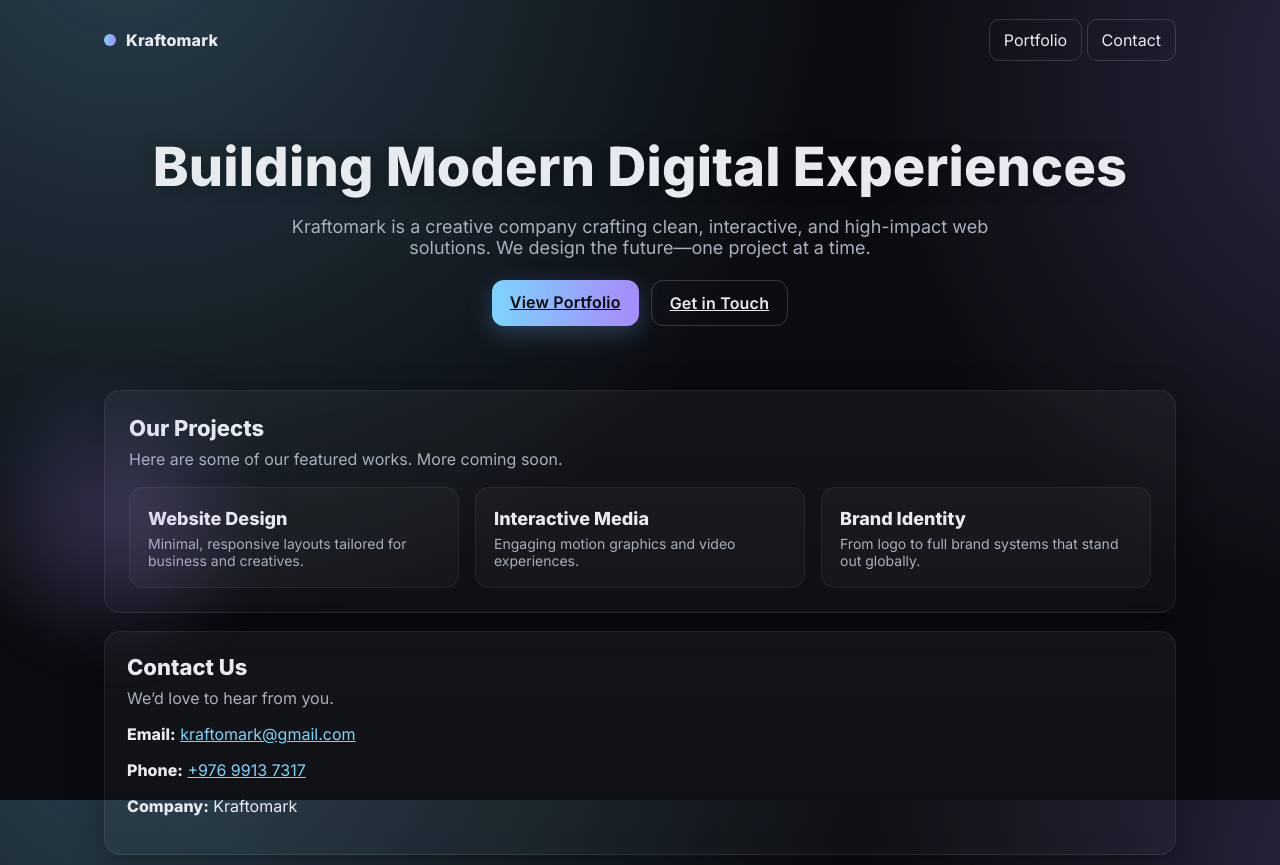
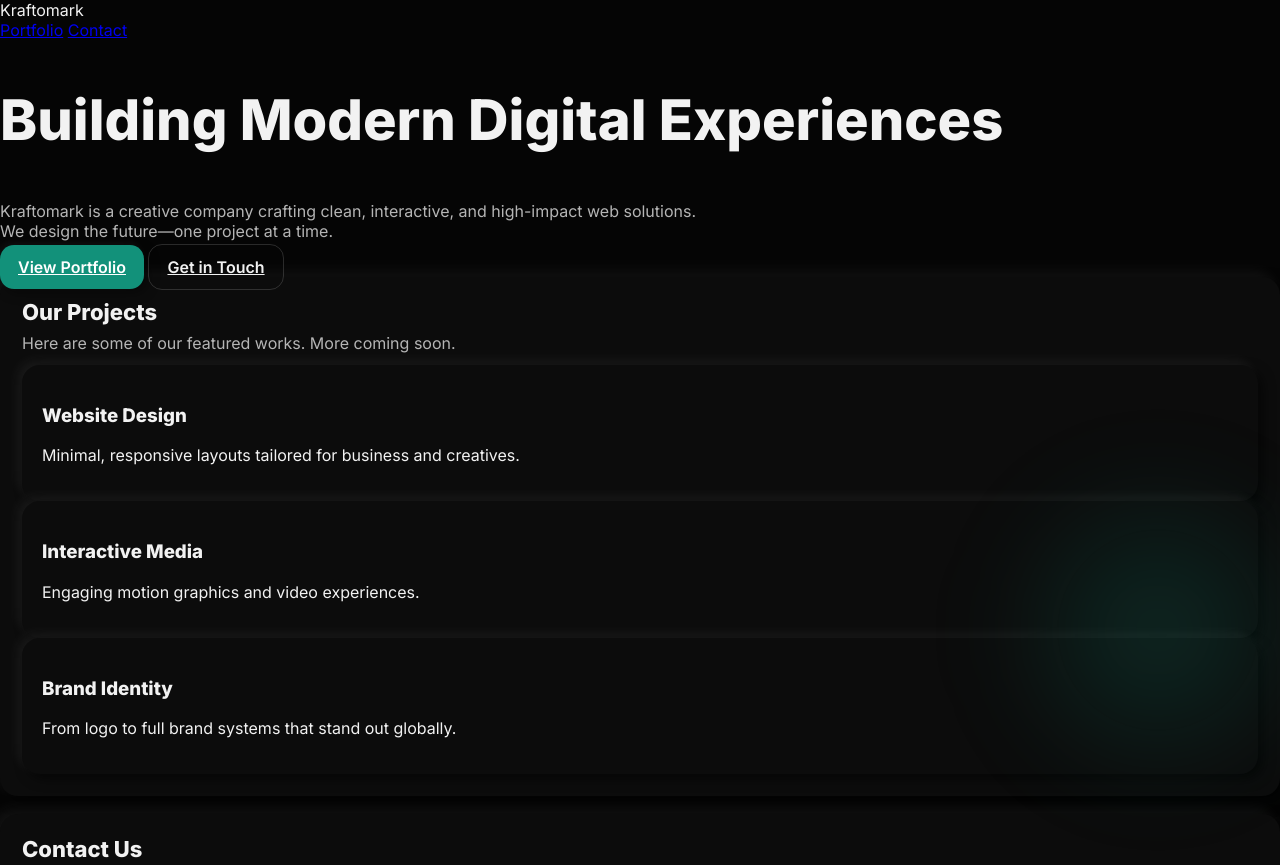
Before and after one commit to kraftomark-dot/kraftomark, a plain HTML site: page index.html in a window 1280 px wide. Shown: the top 865 px of the page. Drawn offline with Linux system fonts and the light colour scheme.

Commit message:
Update index.html

```diff
--- a/index.html
+++ b/index.html
@@ -9,98 +9,121 @@
   <link href="https://fonts.googleapis.com/css2?family=Inter:wght@400;600;800&display=swap" rel="stylesheet">
   <style>
   :root{
-      --bg:#0b0c10;
-      --card:#101218;
-      --text:#e7ebf0;
-      --muted:#a8b0bd;
-      --accent:#7dd3fc;
-      --accent-2:#a78bfa;
-      --radius:16px;
-      --shadow:0 8px 32px rgba(0,0,0,.35);
+  --bg: #050505;
+  --bg-2: #0d0d0d;
+  --surface: #0c0c0c;
+  --accent: #12917A;
+  --text: #f2f2f2;
+  --muted: #b5b5b5;
+  --radius: 18px;
+
+  /* Neomorphic shadows */
+  --neo-light: rgba(255,255,255,0.06);
+  --neo-dark: rgba(0,0,0,0.55);
+
+  /* Glass */
+  --glass-bg: rgba(255,255,255,0.04);
+  --glass-border: rgba(255,255,255,0.08);
 }
-
-    *{box-sizing:border-box}
-    html,body{height:100%}
 body{
+  background: var(--bg);
+  color: var(--text);
+  font-family: Inter, system-ui, sans-serif;
   margin:0;
-      font-family:Inter,system-ui,-apple-system,Segoe UI,Roboto,Helvetica,Arial,sans-serif;
-      color:var(--text);
-      background: radial-gradient(1200px 1200px at 10% -10%, rgba(125,211,252,.25), transparent 60%),
-                  radial-gradient(900px 900px at 110% 10%, rgba(167,139,250,.22), transparent 60%),
-                  var(--bg);
   overflow-x:hidden;
 }
 
-    .wrap{max-width:1120px;margin:0 auto;padding:24px}
-    header.nav{
-      display:flex;align-items:center;justify-content:space-between;
-      gap:12px;margin-top:6px
+/* ---------- Neomorphic Cards ---------- */
+.card{
+  background: var(--surface);
+  border-radius: var(--radius);
+  padding: 22px;
+  box-shadow:
+    6px 6px 14px var(--neo-dark),
+    -6px -6px 14px var(--neo-light);
 }
-    .brand{display:flex;align-items:center;gap:10px;font-weight:800;letter-spacing:.2px}
-    .brand-dot{width:12px;height:12px;border-radius:999px;
-      background:linear-gradient(90deg,var(--accent),var(--accent-2))}
-    .nav-actions a{
-      color:var(--text);text-decoration:none;border:1px solid rgba(255,255,255,.15);
-      padding:10px 14px;border-radius:10px;transition:.25s
+
+/* ---------- Glassmorphic overlays ---------- */
+.glass{
+  background: var(--glass-bg);
+  border: 1px solid var(--glass-border);
+  backdrop-filter: blur(16px);
+  -webkit-backdrop-filter: blur(16px);
+  border-radius: var(--radius);
+  box-shadow: 0 8px 25px rgba(0,0,0,0.45);
 }
-    .nav-actions a:hover{background:rgba(255,255,255,.06);transform:translateY(-1px)}
 
-    .hero{
-      display:grid;place-items:center;text-align:center;
-      padding:88px 20px 64px
-    }
-    .hero h1{
-      margin:0 0 12px;font-size:clamp(28px,5vw,54px);line-height:1.08;
-      letter-spacing:.2px;text-shadow:0 2px 18px rgba(0,0,0,.35)
-    }
-    .hero p{margin:8px auto 22px;max-width:760px;color:var(--muted);font-size:clamp(15px,2.2vw,18px)}
-    .cta{
-      display:flex;justify-content:center;gap:12px;flex-wrap:wrap
-    }
+/* ---------- Buttons ---------- */
 .btn{
-      appearance:none;border:0;cursor:pointer;border-radius:12px;
-      padding:12px 18px;font-weight:600;letter-spacing:.2px;
-      transition:transform .18s ease, box-shadow .18s ease, background .18s ease
+  padding: 12px 18px;
+  border-radius: 14px;
+  font-weight: 600;
+  cursor:pointer;
+  border:none;
+  transition: 0.2s;
 }
 .btn-primary{
-      background:linear-gradient(90deg,var(--accent),var(--accent-2));
-      color:#0a0a0a; box-shadow:0 8px 24px rgba(124,181,255,.25)
+  background: var(--accent);
+  color: #fff;
+  box-shadow:
+    4px 4px 12px rgba(0,0,0,0.4),
+    -3px -3px 10px rgba(255,255,255,0.05);
 }
-    .btn-primary:hover{transform:translateY(-2px)}
-    .btn-ghost{
-      background:transparent;border:1px solid rgba(255,255,255,.18);color:var(--text)
-    }
-    .btn-ghost:hover{background:rgba(255,255,255,.06);transform:translateY(-2px)}
-
-    .card{
-      background:linear-gradient(180deg, rgba(255,255,255,.04), rgba(255,255,255,.02));
-      border:1px solid rgba(255,255,255,.08);
-      border-radius:var(--radius);box-shadow:var(--shadow);
+.btn-primary:hover{
+  transform: translateY(-2px);
+  box-shadow:
+    6px 6px 14px rgba(0,0,0,0.5),
+    -4px -4px 12px rgba(255,255,255,0.06);
 }
 
-    .features{padding:24px}
-    .grid{
-      display:grid;gap:16px;
-      grid-template-columns:repeat(auto-fit,minmax(240px,1fr));
-      margin-top:18px
+.btn-ghost{
+  background: transparent;
+  border: 1px solid rgba(255,255,255,0.15);
+  color: var(--text);
 }
-    .feature{padding:18px;border-radius:14px;background:rgba(255,255,255,.03);border:1px solid rgba(255,255,255,.06)}
-    .feature h3{margin:2px 0 6px;font-size:18px}
-    .feature p{margin:0;color:var(--muted);font-size:14px}
-
-    footer{
-      color:var(--muted);text-align:center;padding:32px 16px 60px
+.btn-ghost:hover{
+  background: rgba(255,255,255,0.05);
+  transform: translateY(-2px);
 }
 
+/* ---------- Hero Text ---------- */
+.hero h1{
+  font-size: clamp(32px, 5vw, 56px);
+  font-weight: 800;
+}
+.hero p{
+  max-width: 720px;
+  color: var(--muted);
+}
+
+/* ---------- Feature Items ---------- */
+.feature{
+  padding: 20px;
+  border-radius: var(--radius);
+  background: var(--surface);
+  box-shadow:
+    5px 5px 12px var(--neo-dark),
+    -5px -5px 12px var(--neo-light);
+}
+
+.feature:hover{
+  box-shadow:
+    6px 6px 14px var(--neo-dark),
+    -6px -6px 14px var(--neo-light);
+  transform: translateY(-3px);
+}
+
+/* ---------- Floating Accent Glow ---------- */
 .blob{
-      position:fixed;inset:auto auto 8% -8%;
-      width:420px;height:420px;border-radius:50%;
-      background:radial-gradient(closest-side, rgba(167,139,250,.25), transparent 70%);
-      filter:blur(24px);pointer-events:none;animation:float 10s ease-in-out infinite
-    }
-    @keyframes float{
-      0%,100%{transform:translateY(0) translateX(0)}
-      50%{transform:translateY(-10px) translateX(8px)}
+  position:fixed;
+  width:500px;
+  height:500px;
+  border-radius:50%;
+  background: radial-gradient(closest-side, rgba(18,145,122,0.22), transparent 70%);
+  filter: blur(40px);
+  bottom:-10%;
+  right:-10%;
+  pointer-events:none;
 }
   </style>
 </head>
```
Lines whose indentation alone changed are shown as unchanged.
